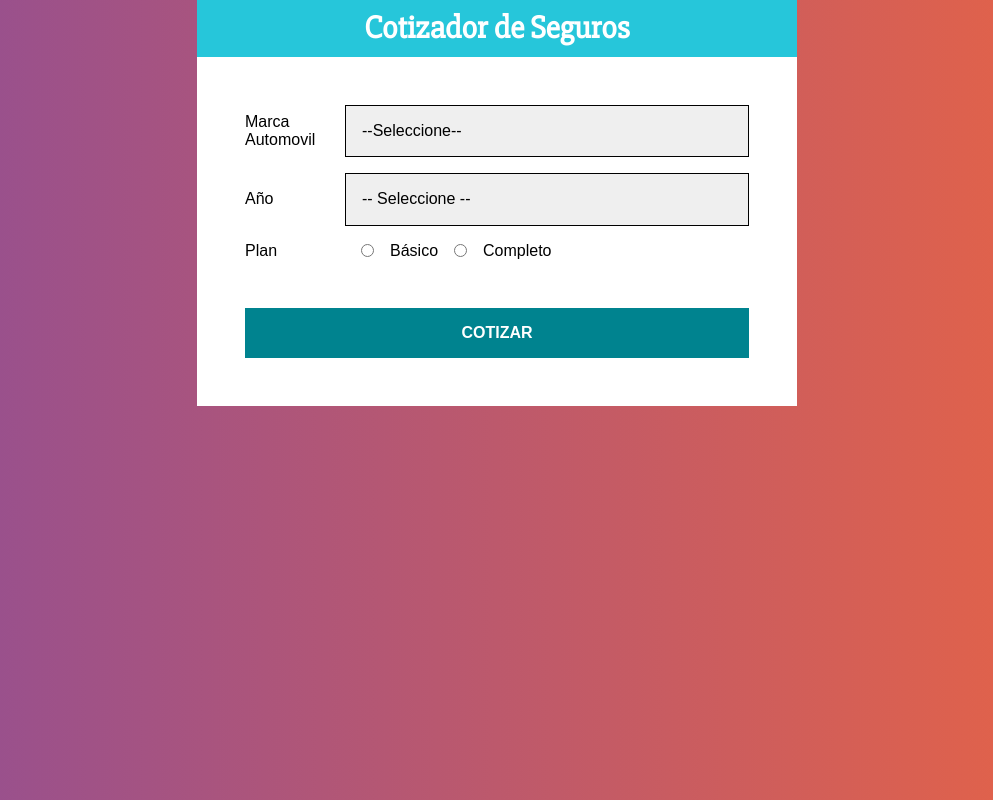
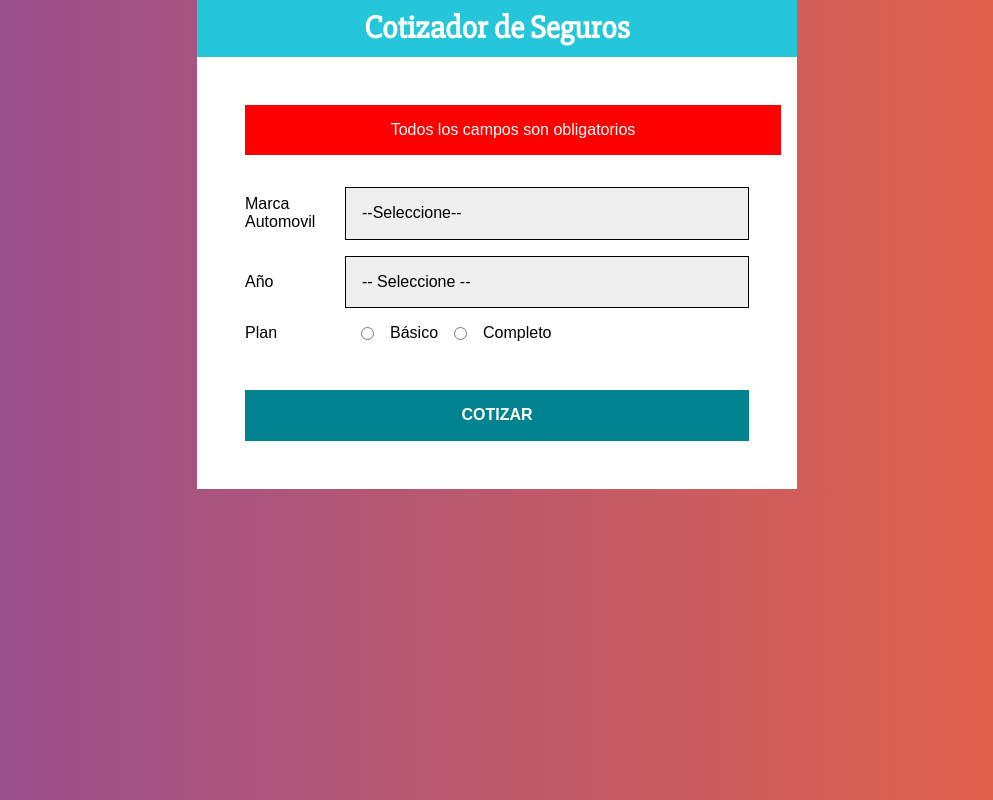
Before and after one commit to rubenalba/cotizador, a React (Create React App) app: page / in a window 1280 px wide. Both pictures are taken after a click on the button "COTIZAR". Shown: the whole page, without its empty margins (143-1136 px from the left). Built offline with nearby package versions, Linux system fonts and the light colour scheme.

Commit message:
noelia guapa

```diff
--- /dev/null
+++ b/src/Helper.js
@@ -0,0 +1,29 @@
+//obtiene la diferencia de años
+export function obtenerDiferenciaYear(year) {
+  return new Date().getFullYear() - year;
+}
+
+//calcula el total a pagar segun la marca
+export function calcularMarca(marca) {
+  let incremento;
+
+  switch (marca) {
+    case "europeo":
+      incremento = 1.3;
+      break;
+    case "americano":
+      incremento = 1.15;
+      break;
+    case "asiatico":
+      incremento = 1.05;
+      break;
+    default:
+      break;
+  }
+
+  return incremento;
+}
+
+export function obtenerPlan(plan) {
+  return (plan === 'Básico') ? 1.2 : 1.5;
+}
--- a/src/components/Formulario.js
+++ b/src/components/Formulario.js
@@ -1,5 +1,6 @@
 import React, { useState } from "react";
 import styled from "@emotion/styled";
+import { obtenerDiferenciaYear, calcularMarca, obtenerPlan } from "../Helper";
 
 const Campo = styled.div`
   display: flex;
@@ -40,6 +41,16 @@ const Boton = styled.button`
     background-color: #26c6da;
   }
 `;
+
+const Error = styled.div`
+  background-color: red;
+  color: white;
+  padding: 1rem;
+  width: 100%;
+  text-align: center;
+  margin-bottom:2rem;
+`;
+
 const Formulario = () => {
   const [datos, guardarDatos] = useState({
     marca: "",
@@ -48,16 +59,46 @@ const Formulario = () => {
   });
 
   //Leer los datos del formulario
-  const obtenerInformacion = e=>{
+  const obtenerInformacion = (e) => {
     guardarDatos({
-      ...datos,[e.target.name]:e.target.value
-    })
-  }
+      ...datos,
+      [e.target.name]: e.target.value,
+    });
+  };
   //extraer los valores del state
   const { marca, year, plan } = datos;
 
+  const [error, guardarError] = useState(false);
+
+  //Cuando el usuario aprieta el botón
+  const cotizarSeguro = (e) => {
+    e.preventDefault();
+    if (marca.trim() === "" || year.trim() === "" || plan.trim() === "") {
+      guardarError(true);
+      return;
+    }
+    guardarError(false);
+    //iniciamos con una base de 2000
+    let resultado = 2000;
+    //obtener la diferencia de los años, por cada año
+    const diferencia = obtenerDiferenciaYear(year);
+    //tendrá una reducción del 3%
+
+    resultado -= ((diferencia*3)*resultado)/100;
+    console.log(resultado);
+    //Americano 15%,  Asiatico 5% y europeo 30%
+    resultado = calcularMarca(marca) * resultado;
+    //Basico incrementa 20%
+    //completo 50%
+
+    const incrementoPlan = obtenerPlan(plan);
+    //total
+    resultado = parseFloat(incrementoPlan * resultado).toFixed(2);
+  };
   return (
-    <form>
+    <form onSubmit={cotizarSeguro}>
+      {error ? <Error>Todos los campos son obligatorios </Error> : null}
+
       <Campo>
         <Label>Marca Automovil</Label>
         <Select name="marca" value={marca} onChange={obtenerInformacion}>
@@ -69,8 +110,10 @@ const Formulario = () => {
       </Campo>
       <Campo>
         <Label>Año</Label>
-        <Select name="year" value={marca} onChange={obtenerInformacion}>
+        <Select name="year" value={year} onChange={obtenerInformacion}>
           <option value="">-- Seleccione --</option>
+          <option value="2023">2023</option>
+          <option value="2022">2022</option>
           <option value="2021">2021</option>
           <option value="2020">2020</option>
           <option value="2019">2019</option>
@@ -89,9 +132,9 @@ const Formulario = () => {
           type="radio"
           name="plan"
           value="Básico"
-          checked={plan === "Basico"}
+          checked={plan === "Básico"}
           onChange={obtenerInformacion}
-        />{" "}
+        />
         Básico
         <InputRadio
           type="radio"
@@ -99,10 +142,10 @@ const Formulario = () => {
           value="Completo"
           checked={plan === "Completo"}
           onChange={obtenerInformacion}
-        />{" "}
+        />
         Completo
       </Campo>
-      <Boton type="button">Cotizar</Boton>
+      <Boton type="submit">Cotizar</Boton>
     </form>
   );
 };
```
